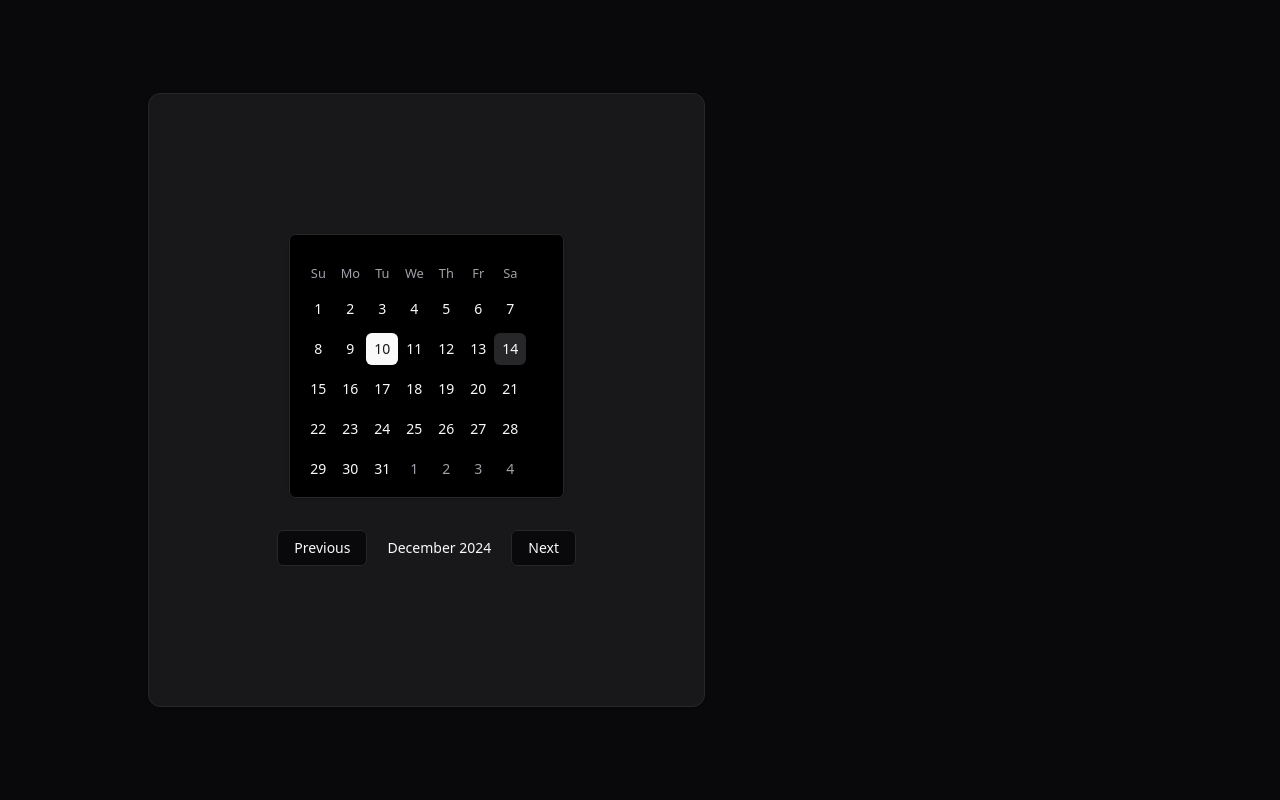
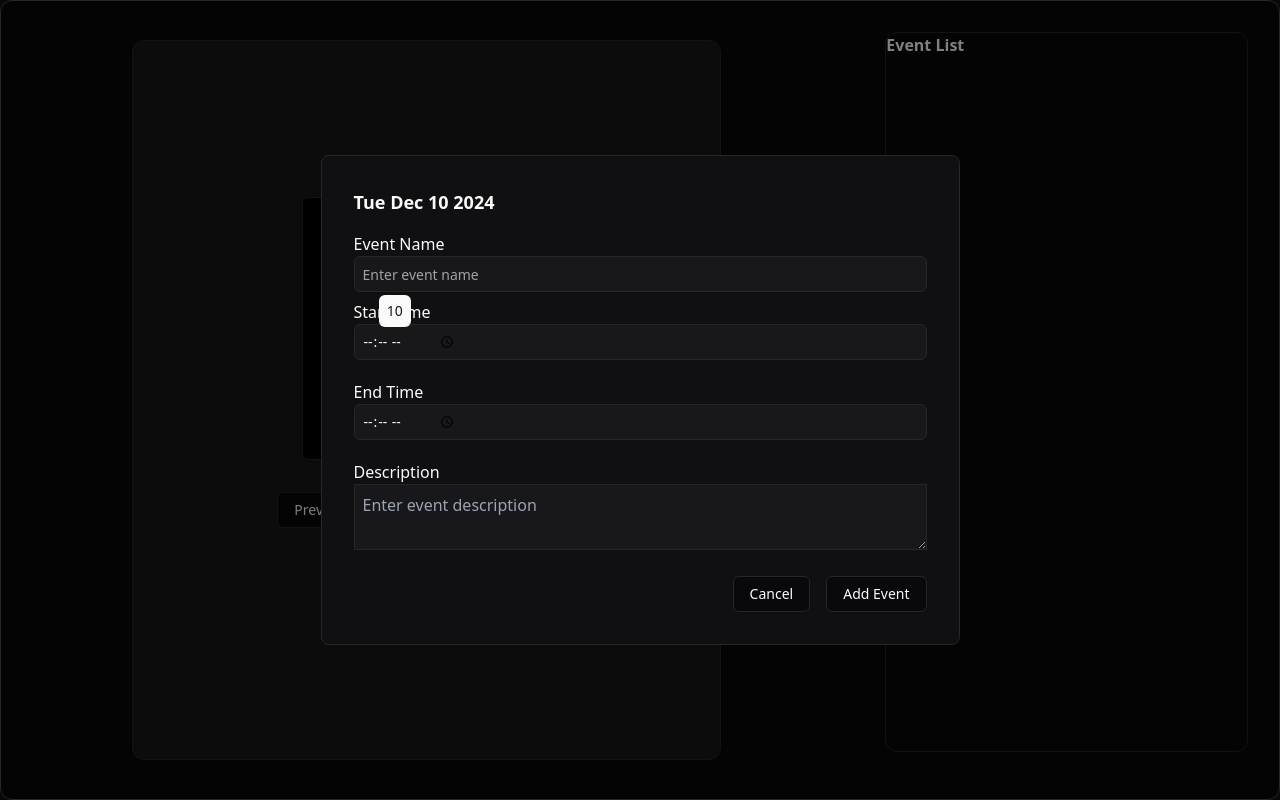
Before and after one commit to SamyaRoy999/TimeBridge, a React (Vite) app: page / in a window 1280 px wide. Both pictures are taken after a click on the button "10". Built offline with nearby package versions, Linux system fonts and the light colour scheme.

Commit message:
create modal aned gat data

```diff
--- a/index.html
+++ b/index.html
@@ -2,9 +2,9 @@
 <html lang="en" class="dark">
   <head>
     <meta charset="UTF-8" />
-    <link rel="icon" type="image/svg+xml" href="/vite.svg" />
+    <link rel="icon" type="image/svg+xml" href="/watch.svg" />
     <meta name="viewport" content="width=device-width, initial-scale=1.0" />
-    <title>Vite + React</title>
+    <title>TimeBridge</title>
   </head>
   <body>
     <div id="root"></div>
--- a/src/App.jsx
+++ b/src/App.jsx
@@ -1,17 +1,30 @@
+import { useState } from "react";
 import "./App.css";
 import { CalendarDemo } from "./components/CalendarDemo";
-
 import { Card } from "@/components/ui/card";
 
 function App() {
+  const [allEvents, setAllEvents] = useState([]);
+
+  //  receive event data from CalendarDemo
+  const getDataToModal = (data) => {
+    setAllEvents((prevEvents) => [...prevEvents, data]);
+  };
+
+  console.log("All Events:", allEvents);
+
   return (
-    <div className="grid grid-cols-6 h-screen ">
-      <div className="col-span-4 flex  justify-center items-center">
-        <Card className="lg:p-32 bg-[#18181B]">
-          <CalendarDemo />
+    <div className="grid grid-cols-6 h-screen">
+      {/* Left Section: Calendar */}
+      <div className="col-span-4 flex justify-center items-center">
+        <Card className="lg:p-32 bg-[#18181B] h-[90vh]">
+          <CalendarDemo sendDataToModal={getDataToModal} />
         </Card>
       </div>
-      <div className="col-span-2"></div>
+      {/* Right Section: Event List */}
+      <Card className="h-[90vh] col-span-2 m-8">
+        <h3 className="text-white font-bold mb-4">Event List</h3>
+      </Card>
     </div>
   );
 }
--- a/src/components/CalendarDemo.jsx
+++ b/src/components/CalendarDemo.jsx
@@ -1,22 +1,121 @@
-"use client";
-
 import * as React from "react";
 import { Calendar } from "./ui/calendar";
+import { Card } from "./ui/card";
+import { Button } from "./ui/button";
+import { Input } from "./ui/input";
+import { useRef, useState } from "react";
 
-export function CalendarDemo() {
-  const [date, setDate] = React.useState(new Date());
+export function CalendarDemo({ sendDataToModal }) {
+  const [selectedDate, setSelectedDate] = useState(null);
+  const [isModalOpen, setIsModalOpen] = useState(false);
+  const eventFormRef = useRef({
+    name: "",
+    startTime: "",
+    endTime: "",
+    description: "",
+  });
+
+  // set the selected date
+  const openModal = (date) => {
+    setSelectedDate(date);
+    setIsModalOpen(true);
+  };
+
+  // Close reset the form data
+  const closeModal = () => {
+    setSelectedDate(null);
+    setIsModalOpen(false);
+    eventFormRef.current = {
+      name: "",
+      startTime: "",
+      endTime: "",
+      description: "",
+    };
+  };
+
+  const addEvent = () => {
+    if (
+      !eventFormRef.current.name ||
+      !eventFormRef.current.startTime ||
+      !eventFormRef.current.endTime
+    ) {
+      alert("Event name and time fields are required!");
+      return;
+    }
+
+    const newEvent = {
+      ...eventFormRef.current,
+      date: selectedDate?.toDateString(),
+    };
+    sendDataToModal(newEvent);
+    closeModal();
+  };
 
   return (
-    <>
+    <div className="flex flex-col items-center p-4">
+      {/* Calendar Component */}
       <Calendar
         mode="single"
-        selected={date}
-        onSelect={setDate}
+        selected={selectedDate}
+        onSelect={(date) => openModal(date)}
         className="rounded-md border shadow bg-black"
       />
-      {/* <p className="mt-4 text-white">
-        Selected Date: {date ? date.toDateString() : "None"}
-      </p> */}
-    </>
+      {/* Modal */}
+      {isModalOpen && (
+        <div>
+          <Card className="fixed inset-0 bg-black bg-opacity-50 flex justify-center items-center">
+            <div className="bg-[#101012] rounded-lg p-8 w-1/2 border">
+              <h2 className="text-lg font-bold mb-4">
+                {selectedDate?.toDateString()}
+              </h2>
+              {/* Event Name */}
+              <label>Event Name</label>
+              <Input
+                type="text"
+                placeholder="Enter event name"
+                onChange={(e) => (eventFormRef.current.name = e.target.value)}
+                className="border p-2 mb-2 w-full bg-[#18181B]"
+              />
+              {/* Start Time */}
+              <label>Start Time</label>
+              <Input
+                type="time"
+                onChange={(e) =>
+                  (eventFormRef.current.startTime = e.target.value)
+                }
+                className="border p-2 mb-5 w-full bg-[#18181B]"
+              />
+              {/* End Time */}
+              <label>End Time</label>
+              <Input
+                type="time"
+                onChange={(e) =>
+                  (eventFormRef.current.endTime = e.target.value)
+                }
+                className="border p-2 mb-5 w-full bg-[#18181B]"
+              />
+              {/* Description */}
+              <label>Description</label>
+              <textarea
+                placeholder="Enter event description"
+                onChange={(e) =>
+                  (eventFormRef.current.description = e.target.value)
+                }
+                className="border p-2 mb-5 w-full bg-[#18181B]"
+              />
+              {/* Modal Buttons */}
+              <div className="flex justify-end space-x-4">
+                <Button variant="outline" onClick={closeModal}>
+                  Cancel
+                </Button>
+                <Button variant="outline" onClick={addEvent}>
+                  Add Event
+                </Button>
+              </div>
+            </div>
+          </Card>
+        </div>
+      )}
+    </div>
   );
 }
--- a/src/components/ui/calendar.jsx
+++ b/src/components/ui/calendar.jsx
@@ -1,5 +1,4 @@
 import * as React from "react";
-import { ChevronLeft, ChevronRight } from "lucide-react";
 import { DayPicker } from "react-day-picker";
 
 import { cn } from "@/lib/utils";
@@ -31,7 +30,7 @@ function Calendar({ className, classNames, showOutsideDays = true, ...props }) {
             months:
               "flex flex-col sm:flex-row space-y-4 sm:space-x-4 sm:space-y-0",
             month: "space-y-4",
-            caption: "hidden", // Hides the default caption (month and year display)
+            caption: "hidden",
             table: "w-full border-collapse space-y-1",
             head_row: "flex",
             head_cell:
--- /dev/null
+++ b/src/components/ui/input.jsx
@@ -0,0 +1,19 @@
+import * as React from "react"
+
+import { cn } from "@/lib/utils"
+
+const Input = React.forwardRef(({ className, type, ...props }, ref) => {
+  return (
+    (<input
+      type={type}
+      className={cn(
+        "flex h-9 w-full rounded-md border border-input bg-transparent px-3 py-1 text-base shadow-sm transition-colors file:border-0 file:bg-transparent file:text-sm file:font-medium file:text-foreground placeholder:text-muted-foreground focus-visible:outline-none focus-visible:ring-1 focus-visible:ring-ring disabled:cursor-not-allowed disabled:opacity-50 md:text-sm",
+        className
+      )}
+      ref={ref}
+      {...props} />)
+  );
+})
+Input.displayName = "Input"
+
+export { Input }
```
Also changed, not shown: public/watch.svg (added).
